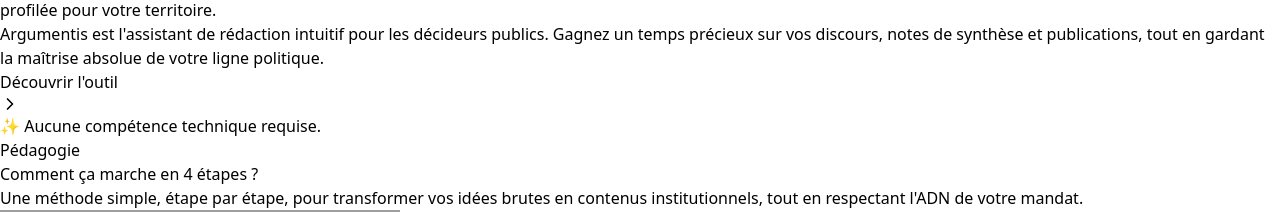
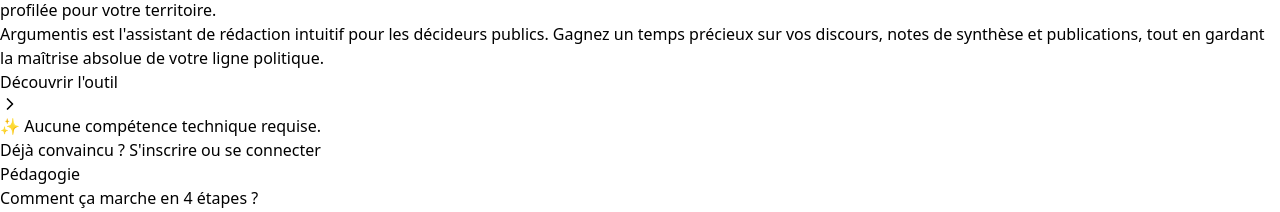
Before and after one commit to DoukyDPA/argumentis-app, a React (Vite) app: page / in a window 1280 px wide. Shown: the part 438-650 px from the top of the page. Built offline with nearby package versions, Linux system fonts and the light colour scheme; no server answers; grey boxes are pictures that could not be loaded; the HTML template or start-up script is replaced by a standard one.

Commit message:
MAJ 01 04 V2

```diff
--- a/src/components/LandingPage.jsx
+++ b/src/components/LandingPage.jsx
@@ -1,7 +1,6 @@
 import React from 'react';
 import { ChevronRight, PenTool, BookOpen, ShieldCheck, Brain, Clock, Lock, FileText, CheckCircle2, MessageSquare } from 'lucide-react';
 
-// On change le nom et on ajoute une "prop" onLoginClick
 export const LandingPage = ({ onLoginClick }) => {
   return (
     <div className="min-h-screen bg-[#e6eef6] font-sans text-slate-800 selection:bg-blue-100">
@@ -21,7 +20,6 @@ export const LandingPage = ({ onLoginClick }) => {
             <a href="#cas-usage" className="hover:text-[#0058be] transition-colors">Cas d'usage</a>
             <a href="#securite" className="hover:text-[#0058be] transition-colors">Sécurité</a>
           </nav>
-          {/* Remplacement du lien <a> par un <button> qui déclenche l'affichage de la connexion */}
           <button onClick={onLoginClick} className="bg-[#0058be] text-white px-5 py-2 rounded-xl text-sm font-bold hover:bg-blue-800 transition-colors shadow-md">
             Se connecter
           </button>
@@ -42,11 +40,22 @@ export const LandingPage = ({ onLoginClick }) => {
           Argumentis est l'assistant de rédaction intuitif pour les décideurs publics.
           Gagnez un temps précieux sur vos discours, notes de synthèse et publications, tout en gardant la maîtrise absolue de votre ligne politique.
         </p>
-        <div className="flex flex-col items-center justify-center gap-3">
-          <button onClick={onLoginClick} className="w-full sm:w-auto bg-[#091426] text-white px-8 py-4 rounded-2xl font-bold text-lg hover:bg-[#0058be] transition-colors shadow-xl flex items-center justify-center gap-2">
+
+        {/* MODIFICATION ICI : Bouton Découvrir et lien S'inscrire */}
+        <div className="flex flex-col items-center justify-center gap-4">
+          <a href="#fonctionnement" className="w-full sm:w-auto bg-[#091426] text-white px-8 py-4 rounded-2xl font-bold text-lg hover:bg-[#0058be] transition-colors shadow-xl flex items-center justify-center gap-2">
             Découvrir l'outil <ChevronRight size={20} />
-          </button>
-          <p className="text-sm text-slate-500 font-medium mt-2">✨ Aucune compétence technique requise.</p>
+          </a>
+
+          <div className="flex flex-col items-center gap-2 mt-2">
+            <p className="text-sm text-slate-500 font-medium">✨ Aucune compétence technique requise.</p>
+            <button
+              onClick={onLoginClick}
+              className="text-sm font-bold text-slate-400 hover:text-[#0058be] transition-colors underline decoration-slate-300 underline-offset-4"
+            >
+              Déjà convaincu ? S'inscrire ou se connecter
+            </button>
+          </div>
         </div>
       </section>
 
```
